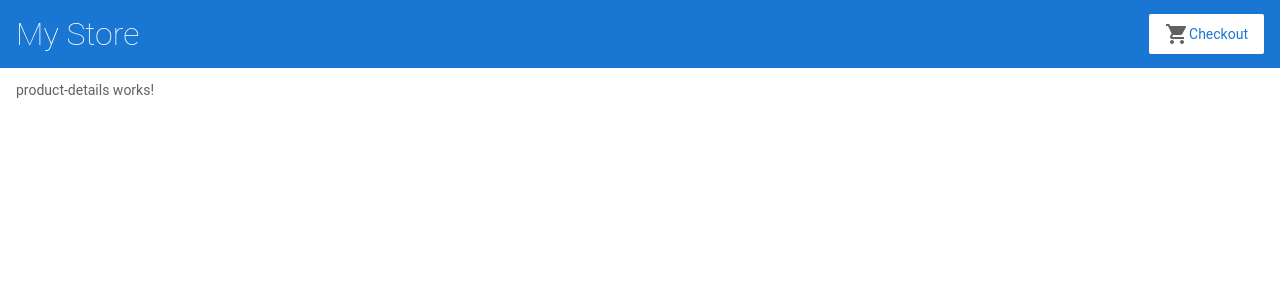
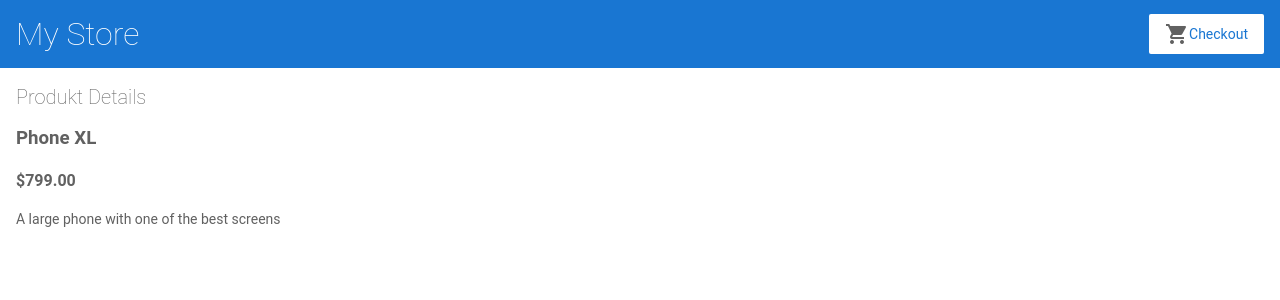
Before and after one commit to FlorianBogenschuetz/my-first-angular_v17, an Angular app: page /products/1 in a window 1280 px wide. Shown: the top 300 px of the page. Built offline with nearby package versions, Linux system fonts and the light colour scheme.

Commit message:
product details funktioniert

```diff
--- a/src/app/product-details/product-details.component.html
+++ b/src/app/product-details/product-details.component.html
@@ -1 +1,7 @@
-<p>product-details works!</p>
+<h2>Produkt Details</h2>
+
+<div *ngIf="product">
+    <h3>{{ product.name }}</h3>
+    <h4>{{ product.price | currency }}</h4>
+    <p>{{ product.description }}</p>
+</div>
--- a/src/app/product-details/product-details.component.ts
+++ b/src/app/product-details/product-details.component.ts
@@ -1,12 +1,23 @@
-import { Component } from '@angular/core';
+import { Component, OnInit } from '@angular/core';
+import { ActivatedRoute } from '@angular/router';
+import { Product, products } from '../products';
+import { CommonModule } from '@angular/common';
 
 @Component({
   selector: 'app-product-details',
   standalone: true,
-  imports: [],
+  imports: [CommonModule],
   templateUrl: './product-details.component.html',
   styleUrl: './product-details.component.css'
 })
-export class ProductDetailsComponent {
+export class ProductDetailsComponent implements OnInit {
+  product: Product | undefined;
+  constructor(private route: ActivatedRoute) { }
 
+  ngOnInit() {
+    const routeParams = this.route.snapshot.paramMap;
+    const productIdFromRoute = Number(routeParams.get('productId'));
+
+    this.product = products.find(product => product.id === productIdFromRoute);
+  }
 }
```
